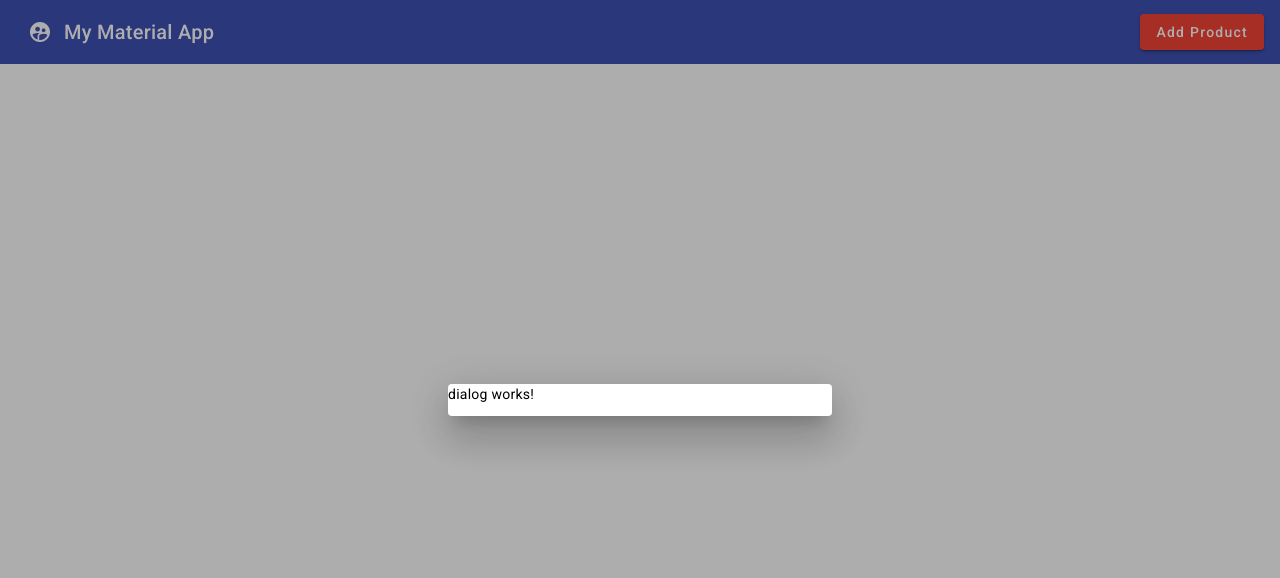
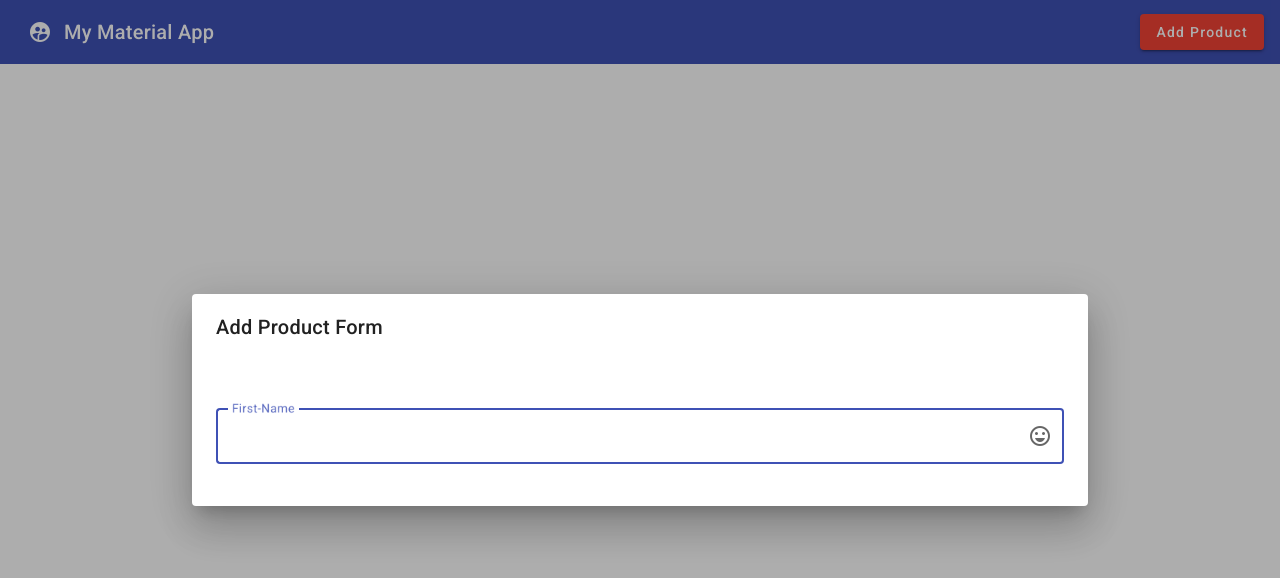
Before and after one commit to VarVergErgos/Angular-Kurs-Mat, an Angular app: page / in a window 1280 px wide. Both pictures are taken after a click on the button "Add Product". Shown: the top 578 px of the page. Built offline with nearby package versions, Linux system fonts and the light colour scheme.

Commit message:
input formfield and inputfield for the dialog

```diff
--- a/src/app/app.component.ts
+++ b/src/app/app.component.ts
@@ -16,7 +16,8 @@ export class AppComponent {
 
   openDialog() {
     this.dialog.open(DialogComponent, {
-    width:'30%'
+    width:'70%'
+
     });
 
   }
--- a/src/app/app.module.ts
+++ b/src/app/app.module.ts
@@ -13,6 +13,8 @@ import { MatIconModule } from '@angular/material/icon';
 import { MatButtonModule } from '@angular/material/button';
 import { MatDialogModule } from '@angular/material/dialog';
 import { DialogComponent } from './dialog/dialog.component';
+import { MatFormFieldModule } from '@angular/material/form-field';
+import { MatInputModule } from '@angular/material/input';
 
 @NgModule({
   declarations: [AppComponent, DialogComponent],
@@ -24,6 +26,8 @@ import { DialogComponent } from './dialog/dialog.component';
     MatIconModule,
     MatButtonModule,
     MatDialogModule,
+    MatFormFieldModule,
+    MatInputModule
   ],
   providers: [],
   bootstrap: [AppComponent],
--- a/src/app/dialog/dialog.component.css
+++ b/src/app/dialog/dialog.component.css
@@ -0,0 +1,3 @@
+mat-form-field{
+    width: 100%;
+}
--- a/src/app/dialog/dialog.component.html
+++ b/src/app/dialog/dialog.component.html
@@ -1 +1,12 @@
-<p>dialog works!</p>
+<h1 mat-dialog-title>Add Product Form</h1>
+<br>
+<div mat-dialog-content>
+
+    <mat-form-field appearance="outline">
+    <mat-label>First-Name</mat-label>
+    <input matInput placeholder="First Name">
+    <mat-icon matSuffix>sentiment_very_satisfied</mat-icon>
+  <!--  <mat-hint>Hint</mat-hint>  -->
+  </mat-form-field>
+
+</div>
```
